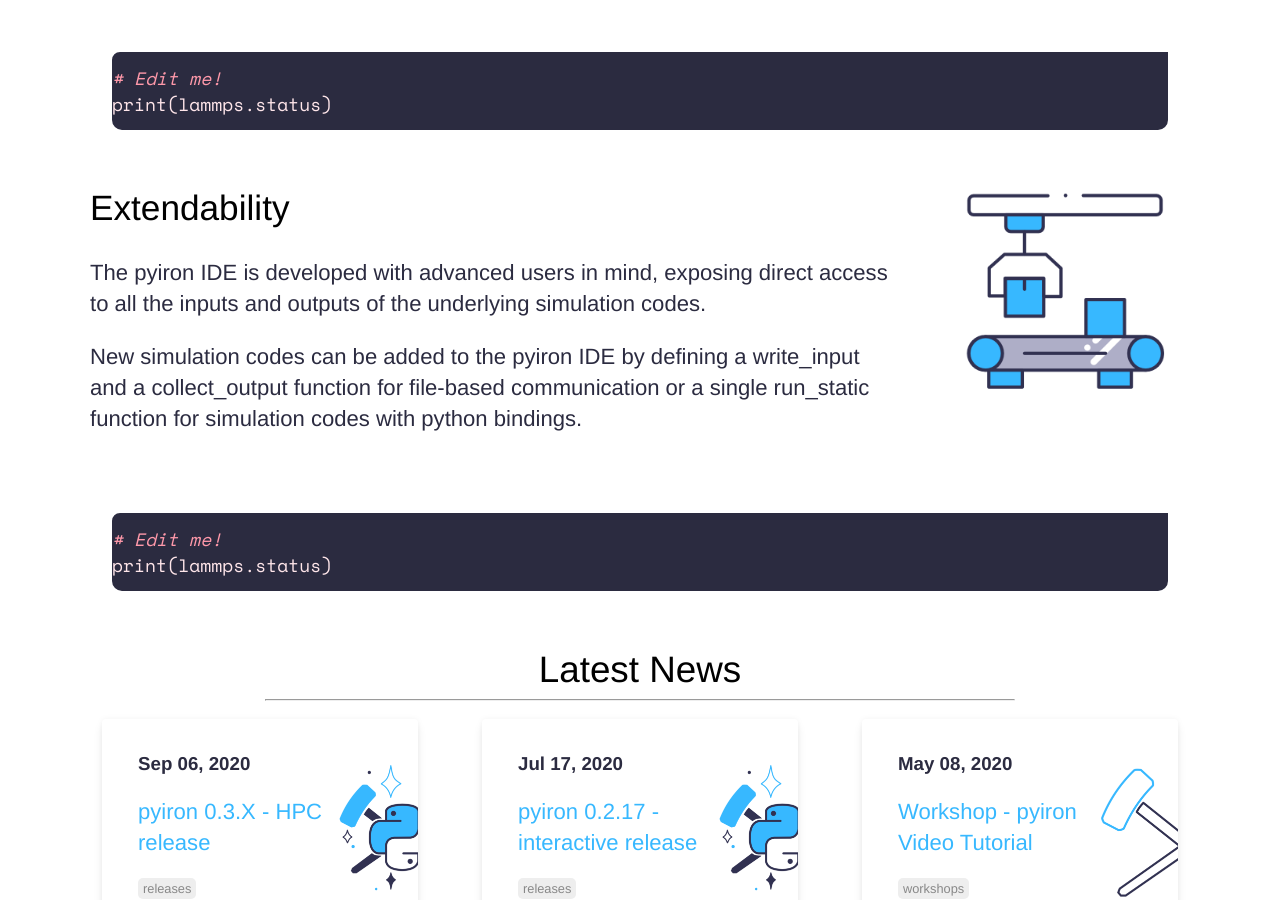
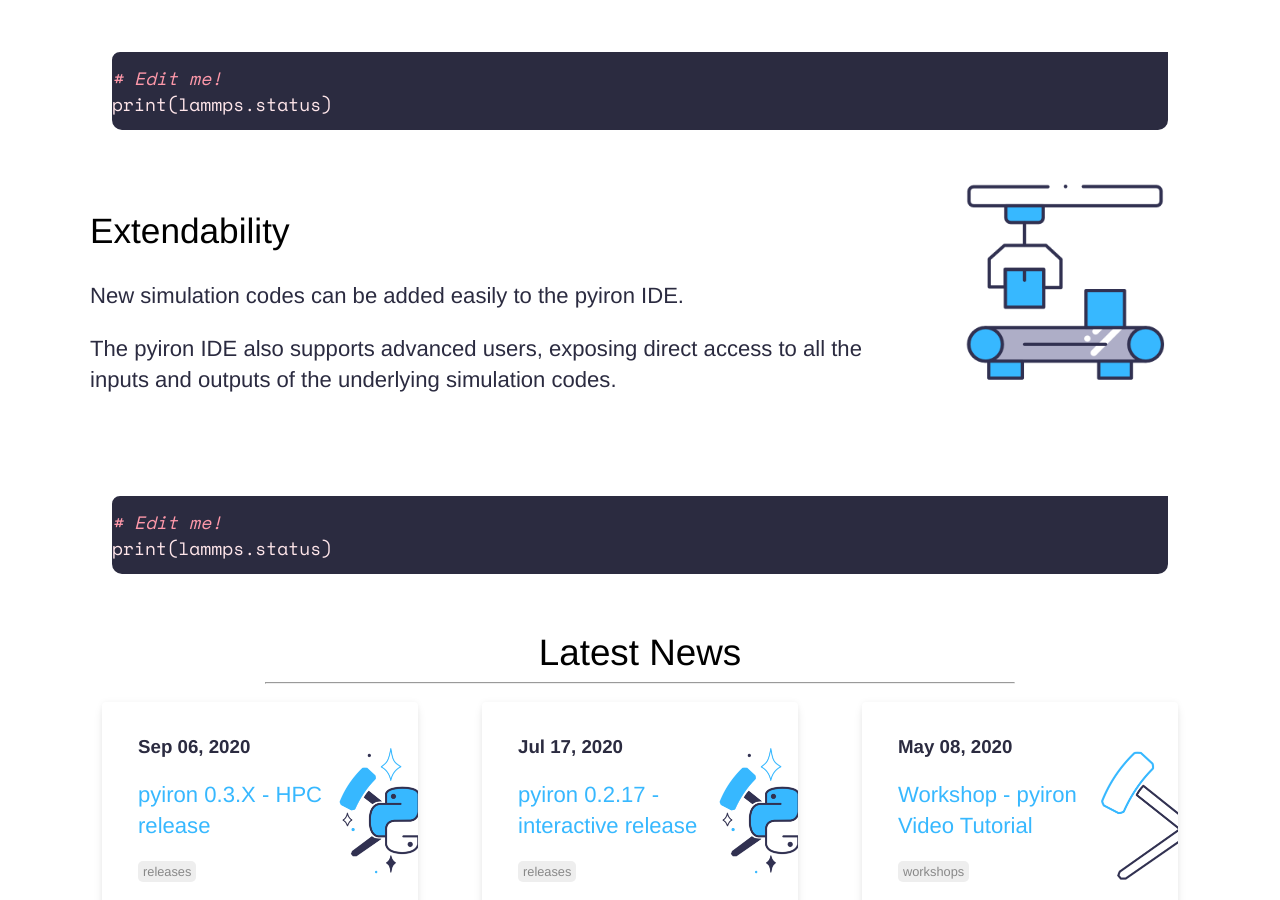
Before and after one commit to pyiron/pyiron.github.io, a Jekyll site: the page built from index.html, in a window 1280 px wide and 900 px high, scrolled down 2260 px. Built offline with Jekyll 4.4.1, drawn with Linux system fonts in a browser that asks for light colours; nearby versions of some CDN libraries; a script that is not in the unit is left out.

Commit message:
Add descriptions from #49

```diff
--- a/_data/features.yml
+++ b/_data/features.yml
@@ -1,9 +1,9 @@
 -
     header: Generic Interface
-    content: "<p>The pyiron IDE is built on top of an abstract class of Python objects,
-        which can be combined like building blocks.</p>
-        <p>So switching from density functional theory (VASP, SPHInX) to interatomic
-        potentials (LAMMPS) is as easy as changing a variable.</p>"
+    content: "<p>The pyiron IDE is built on top of an abstract class of Python
+        objects, which can be combined like building blocks.</p>
+        <p>So switching from density functional theory (VASP, SPHInX) to
+        interatomic potentials (LAMMPS) is as easy as changing a variable.</p>"
     icon: images/object.png
     snippet: generic_interface.md
 
@@ -19,10 +19,8 @@
 
 -
     header: Extendability
-    content: "<p>The pyiron IDE is developed with advanced users in mind, exposing
-    direct access to all the inputs and outputs of the underlying simulation codes.</p>
-    <p>New simulation codes can be added to the pyiron IDE by defining a write_input
-    and a collect_output function for file-based communication or a single run_static
-    function for simulation codes with python bindings.</p>"
+    content: "<p>New simulation codes can be added easily to the pyiron IDE.</p>
+        <p>The pyiron IDE also supports advanced users, exposing direct access to all
+        the inputs and outputs of the underlying simulation codes.</p>"
     icon: images/app.png
     snippet: extendability.md
```
Also changed, not shown: README.md.
